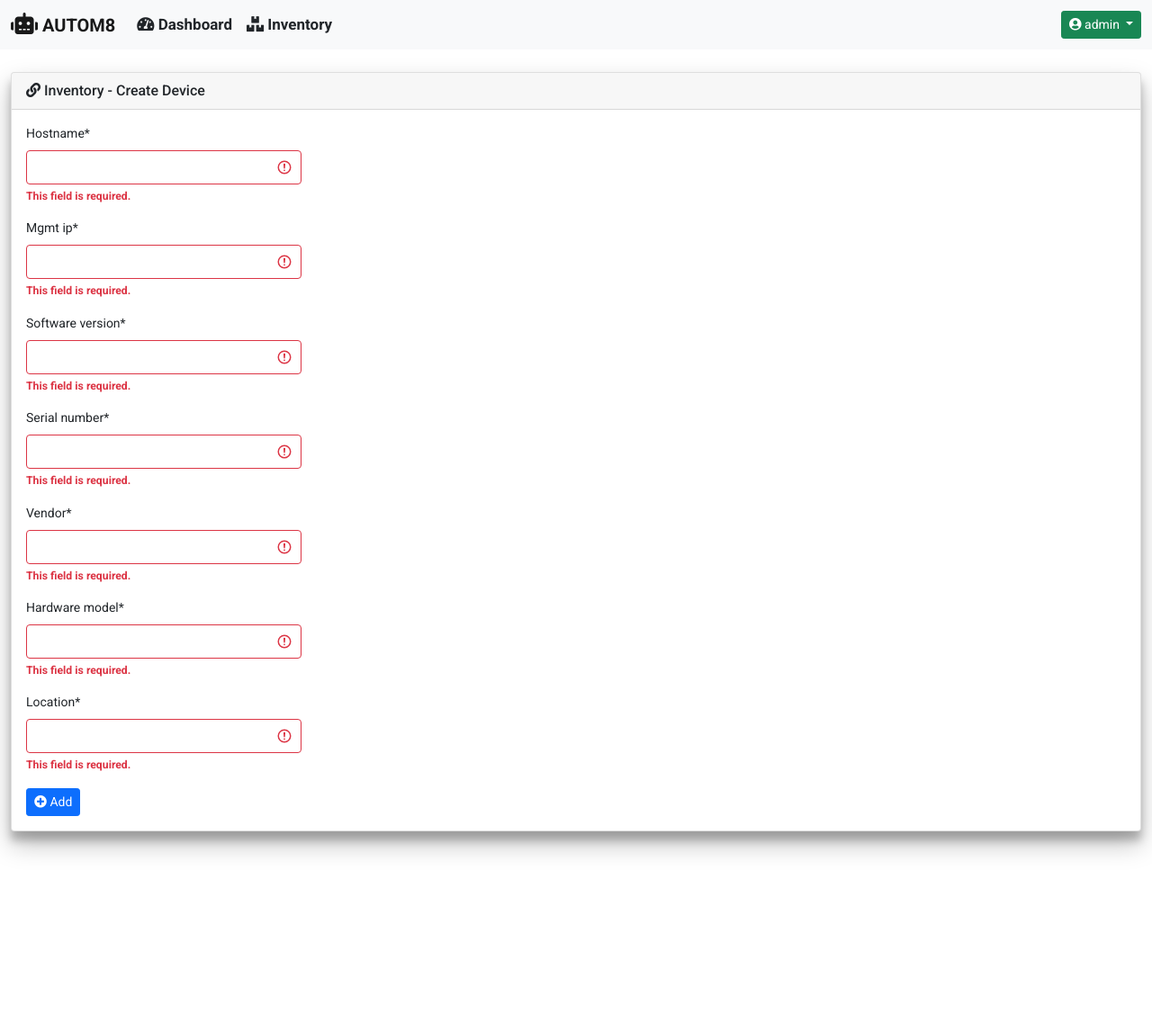
After one commit to sngx13/net_autom8, a Django app: page /inventory/device_create/ in a window 1280 px wide. The commit adds this page. Shown: the top 1147 px of the page at 90% size. Run offline with Django 3.2, Linux system fonts and the light colour scheme; a user stored in the database is signed in; some libraries are stand-ins or nearby versions.

Commit message:
added ability to add induvidual devices

```diff
--- a/inventory/forms.py
+++ b/inventory/forms.py
@@ -8,3 +8,13 @@ class UploadFileForm(forms.Form):
         required=False,
         validators=[FileExtensionValidator(allowed_extensions=['csv'])]
     )
+
+
+class DeviceCreateForm(forms.Form):
+    hostname = forms.CharField()
+    mgmt_ip = forms.CharField()
+    software_version = forms.CharField()
+    serial_number = forms.CharField()
+    vendor = forms.CharField()
+    hardware_model = forms.CharField()
+    location = forms.CharField()
--- a/inventory/models.py
+++ b/inventory/models.py
@@ -7,6 +7,7 @@ class Device(models.Model):
     mgmt_ip = models.CharField(unique=True, max_length=12)
     software_version = models.CharField(max_length=255)
     serial_number = models.CharField(max_length=255)
+    vendor = models.CharField(max_length=255, default='Cisco')
     hardware_model = models.CharField(max_length=255)
     location = models.CharField(max_length=255)
     date_added = models.DateTimeField(default=timezone.now())
--- a/inventory/urls.py
+++ b/inventory/urls.py
@@ -19,5 +19,10 @@ urlpatterns = [
         'device_inventory_import/',
         login_required(views.device_inventory_import),
         name='device_inventory_import'
+    ),
+    path(
+        'device_create/',
+        login_required(views.device_create),
+        name='device_create'
     )
 ]
--- a/inventory/views.py
+++ b/inventory/views.py
@@ -1,7 +1,7 @@
 from django.shortcuts import render
 from django.contrib import messages
 from .models import Device
-from .forms import UploadFileForm
+from .forms import UploadFileForm, DeviceCreateForm
 from shared.inventory.inventory_import import inventory_importer
 
 
@@ -13,6 +13,40 @@ def device_detailed_info(request, device_id):
         'data': device_info
     }
     return render(request, 'inventory/device_detailed_info.html', context)
+
+
+def device_create(request):
+    if request.method == 'GET':
+        form = DeviceCreateForm(request.POST)
+        context = {
+            'title': 'Inventory - Create Device',
+            'card_header': 'Inventory - Create Device',
+            'form': form
+        }
+        return render(request, 'inventory/device_create.html', context)
+    elif request.method == 'POST':
+        form = DeviceCreateForm(request.POST)
+        if form.is_valid():
+            add_device = Device(
+                hostname=request.POST['hostname'],
+                mgmt_ip=request.POST['mgmt_ip'],
+                software_version=request.POST['software_version'],
+                vendor=request.POST['vendor'],
+                hardware_model=request.POST['hardware_model'],
+                serial_number=request.POST['serial_number'],
+                location=request.POST['location'],
+                date_added=timezone.now()
+            )
+            add_device.save()
+            messages.success(request, 'Device was added successfully')
+        else:
+            messages.error(request, 'Invalid information provided')
+        context = {
+            'title': 'Inventory - Create Device',
+            'card_header': 'Inventory - Create Device',
+            'form': form
+        }
+        return render(request, 'inventory/device_create.html', context)
 
 
 def device_inventory(request):
--- /dev/null
+++ b/templates/inventory/device_create.html
@@ -0,0 +1,14 @@
+{% extends "base_template/base.html"%}
+{% load crispy_forms_tags %}
+{% block content %}
+<form method="POST">
+{% csrf_token %}
+<div class="col-md-3">
+    {{ form|crispy }}
+</div>
+<button type="submit" class="btn btn-sm btn-primary">
+    <i class="fas fa-plus-circle"></i>
+    Add
+</button>
+</form>
+{% endblock %}
--- a/templates/inventory/device_inventory_import.html
+++ b/templates/inventory/device_inventory_import.html
@@ -13,7 +13,7 @@
     Please use the following header fields in the CSV file:
   </p>
   <p class="text-muted">
-    "Hostname","IP","Software","Model","Serial Number","Location","Date Added"
+    "Hostname","IP","Software","Vendor","Model","Serial Number","Location","Date Added"
   </p>
 </div>
 <form method="POST" enctype="multipart/form-data">
--- /dev/null
+++ b/uploaded_files/imported_file_721.csv
@@ -0,0 +1,2 @@
+"Hostname","IP","Software","Vendor","Model","Serial Number","Location","Date Added"
+"london-backbone-01","10.1.1.1","7.0.2","Cisco","ASR9906","FCZ000001","London","Nov. 17, 2021, 11:48 a.m."
--- /dev/null
+++ b/uploaded_files/imported_file_940.csv
@@ -0,0 +1,2 @@
+"Hostname","IP","Software","Vendor","Model","Serial Number","Location","Date Added"
+"london-backbone-02","10.1.1.2","7.0.2","Cisco","ASR9906","FCZ000001","London","Nov. 17, 2021, 11:48 a.m."
```
Also changed, not shown: shared/inventory/inventory_import.py (+4 -3 lines), templates/inventory/device_inventory.html (+9 -2 lines), db.sqlite3, inventory/migrations/0015_auto_20211117_1709.py (added).
